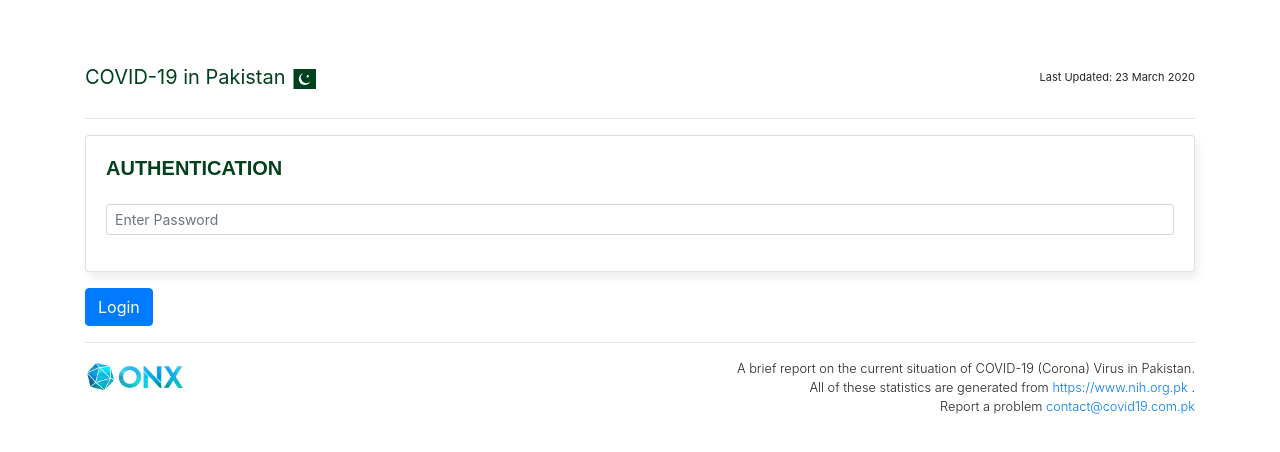
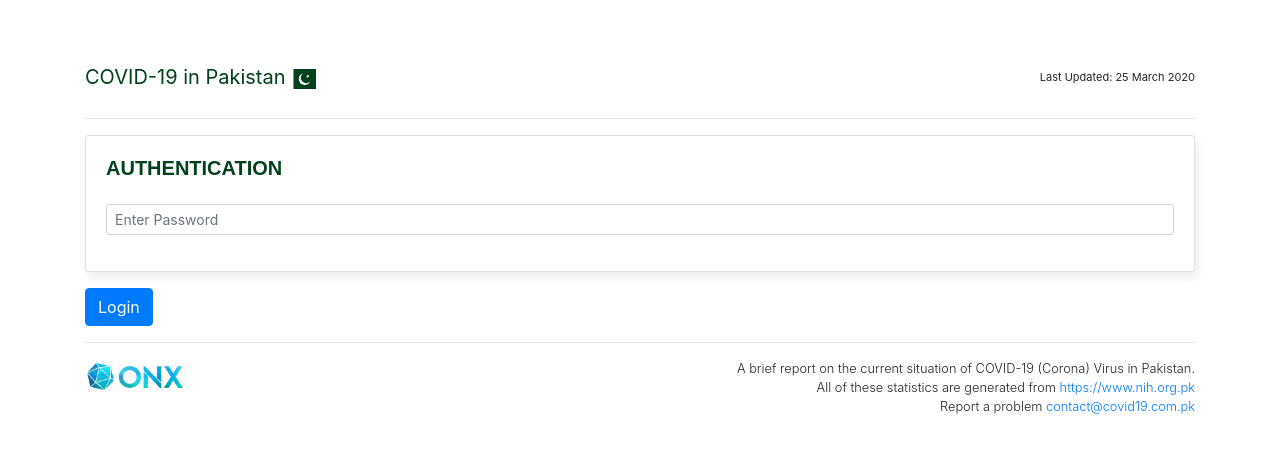
Before and after one commit to ZainSohail/covidpk, a React (Create React App) app: page /add in a window 1280 px wide. Shown: the top 452 px of the page. Built offline with nearby package versions, Linux system fonts and the light colour scheme; no server answers; the database is empty.

Commit message:
random cjanges

```diff
--- a/public/index.html
+++ b/public/index.html
@@ -5,7 +5,7 @@
     <meta property="og:title" content="Corona in Pakistan">
     <meta property="og:description" content="Follow live updates on COVID-19 (Corona) in Pakistan.">
     <meta property="og:image" content="%PUBLIC_URL%/logo192.png">
-    <meta property="og:url" content="https://corona.onx.digital/">
+    <meta property="og:url" content="https://www.covid.gov.pk">
     <meta name="twitter:title" content="Corona in Pakistan">
     <meta name="twitter:description" content="Follow live updates on COVID-19 (Corona) in Pakistan">
     <meta name="twitter:image" content=" %PUBLIC_URL%/logo192.png">
@@ -34,7 +34,9 @@
       name="description"
       content="Follow live updates on COVID-19 (Corona) in Pakistan."
     />
-    <meta name="keywords" content="corona, covid 19, covid, pakistan, onx, emergency, pakistan, medical, health, medical tests, aga khan, hospital">
+    <meta name="keywords" content="corona,covid 19,covid,pakistan,onx,emergency,pakistan,medical,health,medical tests,agakhan,hospital,patients,treated,punjab">
+    <link rel="canonical" href="https://www.covid.gov.pk">
+    <link rel="amphtml" href="https://www.covid.gov.pk">
     <link rel="apple-touch-icon" href="%PUBLIC_URL%/logo192.png" />
     <!--
       manifest.json provides metadata used when your web app is installed on a
--- a/src/App.js
+++ b/src/App.js
@@ -54,7 +54,7 @@ function App() {
               <p className="logo"><a href="http://onx.digital/" target="_blank"><img src={onx} alt="Logo" /></a></p>
             </div>
             <div className="col-md-8 text-right">
-                <small> <p className="lead">A brief report on the current situation of COVID-19 (Corona) Virus in Pakistan. <br/> All of these statistics are generated from <a href="https://www.nih.org.pk" target="_blank"> https://www.nih.org.pk </a>. <br /> Report a problem <a href="mailto: contact@covid19.com.pk" target="_blan"k>contact@covid19.com.pk</a></p>
+                <small> <p className="lead">A brief report on the current situation of COVID-19 (Corona) Virus in Pakistan. <br/> All of these statistics are generated from <a href="https://www.nih.org.pk" target="_blank">https://www.nih.org.pk</a><br />Report a problem <a href="mailto: contact@covid19.com.pk" target="_blan"k>contact@covid19.com.pk</a></p>
 
                 </small>
             </div>
--- a/src/Header.js
+++ b/src/Header.js
@@ -41,7 +41,7 @@ class Header extends Component {
                     <div className="col-md-6 text-right">
                         <p class="lead mb-0">
                             <small class="tx-color-04">
-                                Last Updated: 23 March 2020
+                                Last Updated: 25 March 2020
                             </small>
                         </p>
                     </div>
```
